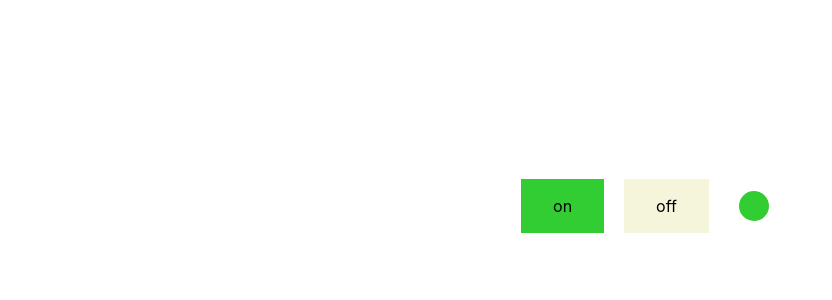
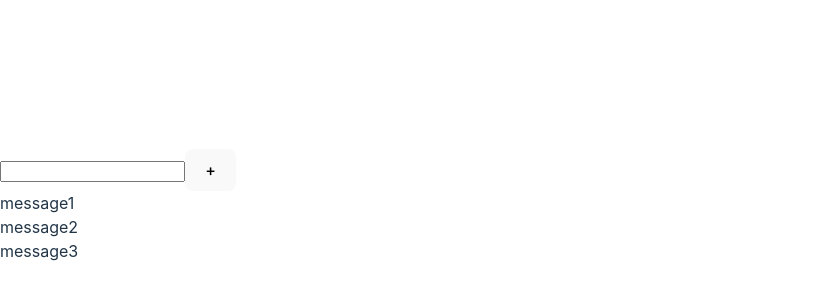
Before and after one commit to Trivium-bv/kabzda, a React (Vite) app: page / in a window 1280 px wide. Shown: the part 194-494 px from the top of the page, without its empty margins (0-832 px from the left). Built offline with nearby package versions, Linux system fonts and the light colour scheme; the HTML template or start-up script is replaced by a standard one.

Commit message:
input with add to state button

```diff
--- a/src/App.tsx
+++ b/src/App.tsx
@@ -1,10 +1,12 @@
 //import {Accordion} from './components/Accordion/Accordion.tsx';
 //import {Rating} from './components/Rating/Rating.tsx';
-import {OnOff} from './components/OnOff/OnOff.tsx';
+//import {OnOff} from './components/OnOff/OnOff.tsx';
 // import {Cars} from "./components/Cars/Cars.tsx";
 //import {Button} from "./components/Button/Button.tsx";
 //import {Button2} from "./components/Button/Button2.tsx";
 //import {Money} from "./components/Money/Money.tsx";
+
+import {InputJointBtn} from './components/InputBtn/InputJointBtn.tsx';
 
 const App = () => {
 
@@ -19,7 +21,8 @@
     // }
     return (
         <div>
-            <OnOff activate={true}/>
+            <InputJointBtn />
+            {/*<OnOff activate={true}/>*/}
             {/*<Money />*/}
             {/*<PageTitle title={"This is APP Component"}/>*/}
             {/*<PageTitle title={"My Friends"}/>*/}
--- /dev/null
+++ b/src/components/InputBtn/FullInputBtn.tsx
@@ -0,0 +1,23 @@
+import {ChangeEvent, useState} from 'react';
+
+type addMessageType = {
+    addMessage: (title: string) => void
+}
+
+export const FullInputBtn = (props: addMessageType) => {
+    const [title,setTitle] = useState('');
+
+    const onChangeInputHandler = (event:ChangeEvent<HTMLInputElement>) => {
+        setTitle(event.currentTarget.value);
+    }
+    const onClickButtonHandler = () => {
+        props.addMessage(title);
+        setTitle('')
+    }
+    return (
+        <div>
+            <input value={title} onChange={onChangeInputHandler}/>
+            <button onClick={onClickButtonHandler}>+</button>
+        </div>
+    )
+}
--- /dev/null
+++ b/src/components/InputBtn/InputJointBtn.tsx
@@ -0,0 +1,26 @@
+import {useState} from 'react';
+import {FullInputBtn} from './FullInputBtn.tsx';
+
+
+export const InputJointBtn = () => {
+    const [message, setMessage] = useState([
+        {message: 'message1'},
+        {message: 'message2'},
+        {message: 'message3'},
+    ])
+    const addMessage = (title: string) => {
+        const newMessage = {message: title}
+        setMessage([newMessage,...message])
+    }
+
+    return (
+        <div>
+            <FullInputBtn addMessage={addMessage}/>
+            {message.map((el, index) => {
+                return (
+                    <div key={index}>{el.message}</div>
+                )
+            })}
+        </div>
+    )
+}
```
Also changed, not shown: src/components/Input/Input.tsx (added).
